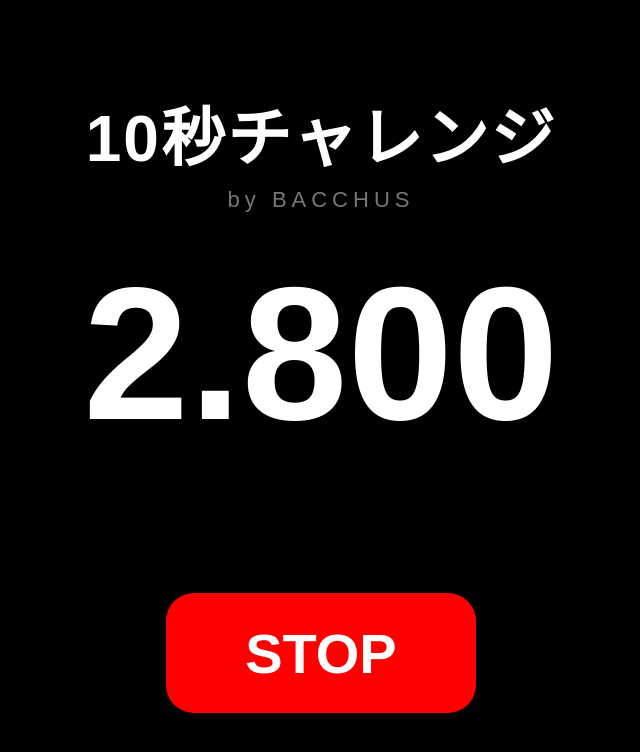
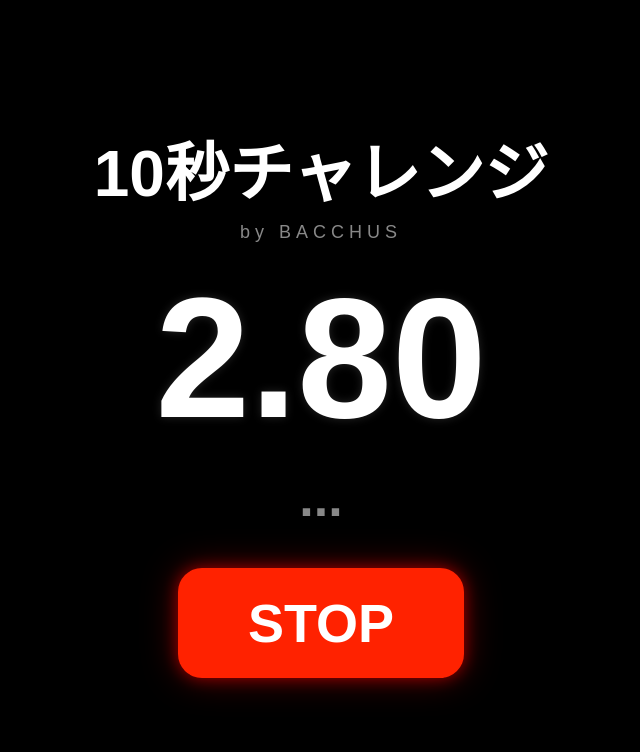
Before and after one commit to shonaibakusyu-bit/b10, a plain HTML site: page index.html in a window 1280 px wide. Both pictures are taken after a click on the button "START". Shown: the whole page, without its empty margins (319-959 px from the left). Drawn offline with Linux system fonts and the light colour scheme.

Commit message:
Update index.html

```diff
--- a/index.html
+++ b/index.html
@@ -1,125 +1,198 @@
 <!DOCTYPE html>
 <html lang="ja">
 <head>
-<meta charset="UTF-8">
-<meta name="viewport" content="width=device-width, initial-scale=1.0">
-
+<meta charset="UTF-8" />
+<meta name="viewport" content="width=device-width, initial-scale=1.0"/>
 <title>BACCHUS 10秒チャレンジ</title>
 
 <style>
 
+*{
+    margin:0;
+    padding:0;
+    box-sizing:border-box;
+}
+
 body{
-    margin:0;
     background:#000;
-    color:white;
-    font-family:Arial, sans-serif;
+    color:#fff;
+    font-family:sans-serif;
+
+    overflow:hidden;
+
+    display:flex;
+    justify-content:center;
+    align-items:center;
 
     height:100vh;
 
-    display:flex;
-    flex-direction:column;
-    justify-content:center;
-    align-items:center;
-
-    overflow:hidden;
+    text-align:center;
 }
 
-/* タイトル */
-h1{
-    margin:0;
-    font-size:64px;
-    font-weight:bold;
-    letter-spacing:2px;
+.container{
+
+    width:100%;
+    max-width:700px;
+
+    padding:20px;
 }
 
-/* by BACCHUS */
-#subTitle{
-    margin-top:8px;
-    margin-bottom:45px;
+h1{
 
-    font-size:22px;
+    font-size:64px;
+    font-weight:900;
+
+    margin-bottom:8px;
+
+}
+
+.sub{
+
+    font-size:18px;
     letter-spacing:5px;
 
-    color:#777;
+    color:#888;
+
+    margin-bottom:30px;
 }
 
-/* タイマー */
 #timer{
-    font-size:190px;
-    font-weight:bold;
+
+    font-size:170px;
+    font-weight:900;
+
     line-height:1;
+
+    margin-bottom:25px;
+
+    text-shadow:
+        0 0 10px rgba(255,255,255,0.15);
+
 }
 
-/* 判定 */
-#result{
-    height:80px;
-    margin-top:30px;
+#message{
 
-    font-size:50px;
-    font-weight:bold;
+    min-height:70px;
+
+    font-size:52px;
+    font-weight:900;
+
+    margin-bottom:30px;
+
+    color:#888;
 }
 
-/* ボタン */
-button{
-    margin-top:35px;
-
-    width:310px;
-    height:120px;
+#startBtn{
 
     border:none;
-    border-radius:28px;
 
-    background:#ff0000;
-    color:white;
+    background:#ff2200;
+    color:#fff;
 
-    font-size:56px;
-    font-weight:bold;
+    font-size:54px;
+    font-weight:900;
+
+    padding:24px 70px;
+
+    border-radius:24px;
 
     cursor:pointer;
 
-    transition:0.15s;
+    box-shadow:
+        0 0 15px rgba(255,0,0,0.5),
+        0 0 35px rgba(255,0,0,0.35);
+
+    transition:0.1s;
 }
 
-button:active{
+#startBtn:active{
+
     transform:scale(0.96);
+
 }
 
-/* 判定カラー */
+canvas{
 
-.god{
-    color:#00ff66;
-    text-shadow:0 0 25px #00ff66;
+    position:fixed;
+    top:0;
+    left:0;
+
+    pointer-events:none;
 }
 
-.near{
-    color:#ffd400;
-    text-shadow:0 0 20px #ffd400;
+.flash{
+
+    animation:flashBg 0.12s alternate 10;
+
 }
 
-.good{
-    color:#ff9900;
+@keyframes flashBg{
+
+    from{
+        background:#000;
+    }
+
+    to{
+        background:#00ff66;
+    }
+
 }
 
-.miss{
-    color:#ff5555;
+.rainbow{
+
+    animation:rainbow 1s linear infinite;
+
 }
 
-.bad{
-    color:#888;
+@keyframes rainbow{
+
+    0%{color:#ff0000;}
+    20%{color:#ffff00;}
+    40%{color:#00ff00;}
+    60%{color:#00ffff;}
+    80%{color:#ff00ff;}
+    100%{color:#ff0000;}
+
 }
 
-/* 右下フルスクリーンエリア */
+@media(max-width:768px){
 
-#fullscreen-area{
-    position:fixed;
+    h1{
 
-    right:0;
-    bottom:0;
+        font-size:44px;
 
-    width:120px;
-    height:120px;
+    }
 
-    opacity:0.03;
+    .sub{
+
+        font-size:15px;
+
+        margin-bottom:20px;
+    }
+
+    #timer{
+
+        font-size:105px;
+
+        margin-bottom:20px;
+    }
+
+    #message{
+
+        font-size:34px;
+
+        margin-bottom:20px;
+
+        min-height:45px;
+    }
+
+    #startBtn{
+
+        font-size:38px;
+
+        padding:20px 45px;
+    }
+
 }
 
 </style>
@@ -127,287 +200,335 @@ button:active{
 
 <body>
 
-<h1>10秒チャレンジ</h1>
+<canvas id="confetti"></canvas>
 
-<div id="subTitle">by BACCHUS</div>
+<div class="container">
 
-<div id="timer">0.000</div>
+    <h1>10秒チャレンジ</h1>
 
-<div id="result"></div>
+    <div class="sub">by BACCHUS</div>
 
-<button id="mainBtn">START</button>
+    <div id="timer">0.00</div>
 
-<div id="fullscreen-area"></div>
+    <div id="message">READY?</div>
+
+    <button id="startBtn">START</button>
+
+</div>
 
 <script>
 
-const timer = document.getElementById("timer");
-const result = document.getElementById("result");
-const mainBtn = document.getElementById("mainBtn");
+const timerEl = document.getElementById("timer");
+const msgEl = document.getElementById("message");
+const startBtn = document.getElementById("startBtn");
 
 let running = false;
-let startTime = 0;
-let interval = null;
-let tickInterval = null;
+let startTime;
+let interval;
 
-let audioCtx = null;
+//
+// Audio
+//
+const audioCtx = new (window.AudioContext || window.webkitAudioContext)();
 
-/* ---------- Audio ---------- */
+//
+// テッテッテッテ音
+//
+function tickSound(){
 
-function getAudio(){
+    const osc = audioCtx.createOscillator();
+    const gain = audioCtx.createGain();
 
-    if(!audioCtx){
+    osc.connect(gain);
+    gain.connect(audioCtx.destination);
 
-        audioCtx = new (window.AudioContext || window.webkitAudioContext)();
+    osc.type = "square";
+
+    osc.frequency.value = 950;
+
+    gain.gain.value = 0.018;
+
+    osc.start();
+
+    gain.gain.exponentialRampToValueAtTime(
+        0.0001,
+        audioCtx.currentTime + 0.04
+    );
+
+    osc.stop(audioCtx.currentTime + 0.04);
+
+}
+
+//
+// 成功音
+//
+function successSound(){
+
+    for(let i=0;i<10;i++){
+
+        setTimeout(()=>{
+
+            const osc = audioCtx.createOscillator();
+            const gain = audioCtx.createGain();
+
+            osc.connect(gain);
+            gain.connect(audioCtx.destination);
+
+            osc.type = "triangle";
+
+            osc.frequency.value = 700 + (i * 70);
+
+            gain.gain.value = 0.04;
+
+            osc.start();
+
+            setTimeout(()=>{
+                osc.stop();
+            },120);
+
+        },i*60);
+
     }
 
-    return audioCtx;
 }
 
-function beep(freq, duration, volume = 0.12){
+//
+// 紙吹雪
+//
+const canvas = document.getElementById("confetti");
+const ctx = canvas.getContext("2d");
 
-    const ctx = getAudio();
+canvas.width = window.innerWidth;
+canvas.height = window.innerHeight;
 
-    const osc = ctx.createOscillator();
-    const gain = ctx.createGain();
+let confetti = [];
 
-    osc.type = "square";
-    osc.frequency.value = freq;
+function createConfetti(){
 
-    osc.connect(gain);
-    gain.connect(ctx.destination);
+    confetti = [];
 
-    gain.gain.setValueAtTime(volume, ctx.currentTime);
+    for(let i=0;i<250;i++){
 
-    gain.gain.exponentialRampToValueAtTime(
-        0.001,
-        ctx.currentTime + duration
-    );
+        confetti.push({
 
-    osc.start();
-    osc.stop(ctx.currentTime + duration);
+            x:Math.random()*canvas.width,
+            y:Math.random()*canvas.height - canvas.height,
+
+            size:6 + Math.random()*10,
+
+            speed:2 + Math.random()*5,
+
+            color:`hsl(${Math.random()*360},100%,50%)`,
+
+            rotate:Math.random()*360
+
+        });
+
+    }
+
+    animateConfetti();
+
 }
 
-/* 開始音 */
+function animateConfetti(){
 
-function startSound(){
+    ctx.clearRect(0,0,canvas.width,canvas.height);
 
-    beep(650,0.08,0.12);
+    confetti.forEach(c=>{
 
-    setTimeout(()=>{
+        ctx.save();
 
-        beep(850,0.08,0.12);
+        ctx.translate(c.x,c.y);
 
-    },90);
+        ctx.rotate(c.rotate);
 
-    setTimeout(()=>{
+        ctx.fillStyle = c.color;
 
-        beep(1100,0.10,0.12);
+        ctx.fillRect(0,0,c.size,c.size);
 
-    },180);
+        ctx.restore();
+
+        c.y += c.speed;
+        c.rotate += 0.1;
+
+    });
+
+    requestAnimationFrame(animateConfetti);
+
 }
 
-/* カウント音 */
+//
+// タイマー
+//
+function toggleTimer(){
 
-function tickSound(){
+    if(!running){
 
-    beep(950,0.025,0.035);
-}
+        audioCtx.resume();
 
-/* 停止音 */
+        running = true;
 
-function stopSound(){
+        startTime = performance.now();
 
-    beep(260,0.12,0.14);
-}
+        msgEl.textContent = "...";
+        msgEl.className = "";
+        msgEl.style.color = "#888";
 
-/* 神 */
+        startBtn.textContent = "STOP";
 
-function godSound(){
+        interval = setInterval(()=>{
 
-    beep(900,0.08,0.16);
+            const elapsed = (performance.now() - startTime) / 1000;
 
-    setTimeout(()=>{
+            timerEl.textContent = elapsed.toFixed(2);
 
-        beep(1200,0.08,0.16);
+            //
+            // テッテッテッテ
+            //
+            tickSound();
 
-    },90);
-
-    setTimeout(()=>{
-
-        beep(1500,0.15,0.16);
-
-    },180);
-}
-
-/* ニア */
-
-function nearSound(){
-
-    beep(900,0.08,0.13);
-
-    setTimeout(()=>{
-
-        beep(1100,0.10,0.13);
-
-    },100);
-}
-
-/* ハズレ */
-
-function badSound(){
-
-    beep(180,0.18,0.14);
-}
-
-/* ---------- 判定 ---------- */
-
-function judge(time){
-
-    const diff = Math.abs(10 - time);
-
-    result.className = "";
-
-    if(diff <= 0.005){
-
-        result.textContent = "神！！";
-        result.className = "god";
-
-        godSound();
-
-    }else if(diff <= 0.050){
-
-        result.textContent = "ニアピン！";
-        result.className = "near";
-
-        nearSound();
-
-    }else if(diff <= 0.150){
-
-        result.textContent = "かなり惜しい！";
-        result.className = "good";
-
-        nearSound();
-
-    }else if(diff <= 0.300){
-
-        result.textContent = "惜しい！";
-        result.className = "miss";
-
-        stopSound();
+        },50);
 
     }else{
 
-        result.textContent = "まだまだ！";
-        result.className = "bad";
+        running = false;
 
-        badSound();
+        clearInterval(interval);
+
+        startBtn.textContent = "START";
+
+        const finalTime = parseFloat(timerEl.textContent);
+
+        judge(finalTime);
+
     }
+
 }
 
-/* ---------- START ---------- */
+//
+// 判定
+//
+function judge(time){
 
-function startGame(){
+    const diff = Math.abs(time - 10.00);
 
-    running = true;
+    //
+    // 神
+    //
+    if(diff <= 0.00){
 
-    startTime = Date.now();
+        msgEl.textContent = "神！！！";
 
-    timer.textContent = "0.000";
+        msgEl.className = "rainbow";
 
-    result.textContent = "";
-    result.className = "";
+        document.body.classList.add("flash");
 
-    mainBtn.textContent = "STOP";
+        createConfetti();
 
-    startSound();
+        successSound();
 
-    interval = setInterval(()=>{
+        if(navigator.vibrate){
 
-        const current =
-            (Date.now() - startTime) / 1000;
+            navigator.vibrate([200,100,200,100,300]);
 
-        timer.textContent = current.toFixed(3);
-
-    },10);
-
-    tickInterval = setInterval(()=>{
-
-        if(running){
-
-            tickSound();
         }
 
-    },500);
+        setTimeout(()=>{
+            document.body.classList.remove("flash");
+        },1500);
+
+    }
+
+    //
+    // 神ニアピン
+    // ±0.01
+    //
+    else if(diff <= 0.01){
+
+        msgEl.textContent = "神ニアピン！！！";
+
+        msgEl.style.color = "#00ffee";
+
+        createConfetti();
+
+        successSound();
+
+    }
+
+    //
+    // めっちゃ惜しい
+    // ±0.05
+    //
+    else if(diff <= 0.05){
+
+        msgEl.textContent = "めっちゃ惜しい！！";
+
+        msgEl.style.color = "#ffe600";
+
+    }
+
+    //
+    // 惜しい
+    // ±0.10
+    //
+    else if(diff <= 0.10){
+
+        msgEl.textContent = "惜しい！";
+
+        msgEl.style.color = "#ff5555";
+
+    }
+
+    //
+    // まだまだ
+    //
+    else{
+
+        msgEl.textContent = "まだまだ！";
+
+        msgEl.style.color = "#888";
+
+    }
+
 }
 
-/* ---------- STOP ---------- */
+//
+// ボタン
+//
+startBtn.addEventListener("click",toggleTimer);
 
-function stopGame(){
+//
+// スペースキー
+//
+document.addEventListener("keydown",(e)=>{
 
-    running = false;
+    if(e.code === "Space"){
 
-    clearInterval(interval);
-    clearInterval(tickInterval);
+        e.preventDefault();
 
-    mainBtn.textContent = "START";
+        toggleTimer();
 
-    const finalTime =
-        parseFloat(timer.textContent);
+    }
 
-    judge(finalTime);
-}
+});
 
-/* ---------- TOGGLE ---------- */
+//
+// Dキーで10.00強制テスト
+//
+document.addEventListener("keydown",(e)=>{
 
-function toggleGame(){
+    if(e.key === "d" || e.key === "D"){
 
-    if(running){
+        running = false;
 
-        stopGame();
+        clearInterval(interval);
 
-    }else{
+        timerEl.textContent = "10.00";
 
-        startGame();
+        judge(10.00);
+
     }
-}
 
-/* ボタン */
-
-mainBtn.addEventListener(
-    "click",
-    toggleGame
-);
-
-/* スペースキー */
-
-document.addEventListener(
-    "keydown",
-    (e)=>{
-
-        if(e.code === "Space"){
-
-            e.preventDefault();
-
-            toggleGame();
-        }
-    }
-);
-
-/* 右下フルスクリーン */
-
-document
-.getElementById("fullscreen-area")
-.addEventListener("click",()=>{
-
-    if(!document.fullscreenElement){
-
-        document.documentElement.requestFullscreen();
-
-    }else{
-
-        document.exitFullscreen();
-    }
 });
 
 </script>
```
